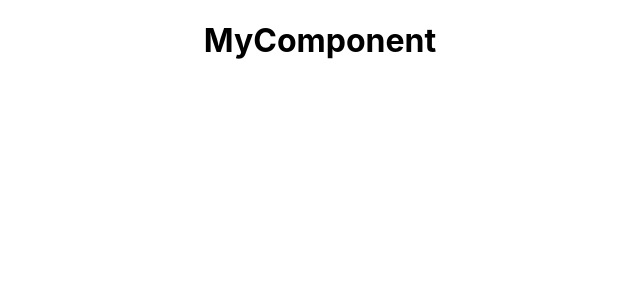
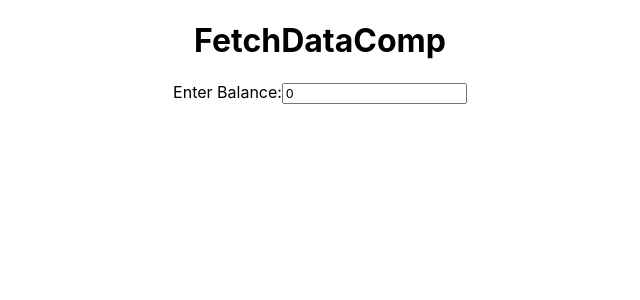
Before and after one commit to razvangvr/balance-tracker, a React (Create React App) app in the folder react-app/: page / in a window 1280 px wide. Shown: the top 300 px of the page, without its empty margins (320-960 px from the left). Built offline with nearby package versions, Linux system fonts and the light colour scheme.

Commit message:
Paste Balance SnapShot Component

```diff
--- a/react-app/src/App.js
+++ b/react-app/src/App.js
@@ -1,11 +1,12 @@
 import logo from './logo.svg';
 import './App.css';
 import MyComponent from "./components/MyComponent";
+import FetchDataComp from "./components/FetchDataComp";
 
 function App() {
   return (
     <div className="App">
-     <MyComponent/>
+     <FetchDataComp/>
     </div>
   );
 }
--- /dev/null
+++ b/react-app/src/components/BalanceSnapshotComp.js
@@ -0,0 +1,28 @@
+import React from 'react';
+
+const BalanceSnapshotComp = ({ balance, onBalanceChange }) => {
+
+
+    const onChangeEvtHandler = (event) => {
+        const value = event.target.value;
+        if (!isNaN(value) ) {
+            onBalanceChange(value);
+        }
+    };
+
+    return (
+        <div>
+            <label htmlFor="balance">Enter Balance:</label>
+            <input
+                type="text"
+                id="balance"
+                value={balance}
+                onChange={onChangeEvtHandler}
+                placeholder="Enter a float number"
+            />
+        </div>
+    );
+};
+
+
+export default BalanceSnapshotComp;
--- /dev/null
+++ b/react-app/src/components/FetchDataComp.js
@@ -0,0 +1,21 @@
+import React, { useState } from 'react';
+import BalanceSnapshotComp from "./BalanceSnapshotComp";
+
+const FetchDataComp = ()  => {
+    console.log("FetchDataComp");
+
+    const [balanceSnapshot, setBalanceSnapshot] = useState(0);
+
+    const handleSnapshotUpdate = (newSnapshot) => {
+        console.log("New SnapshotUpdate:",newSnapshot);
+        setBalanceSnapshot(newSnapshot);
+    }
+
+    return(
+        <div className="container">
+            <h1>FetchDataComp</h1>
+            <BalanceSnapshotComp balance={balanceSnapshot}  onBalanceChange={handleSnapshotUpdate} />
+        </div>
+    );
+}
+export default FetchDataComp;
```
Also changed, not shown: 2 other files (tests, documents, lock files or other folders).
